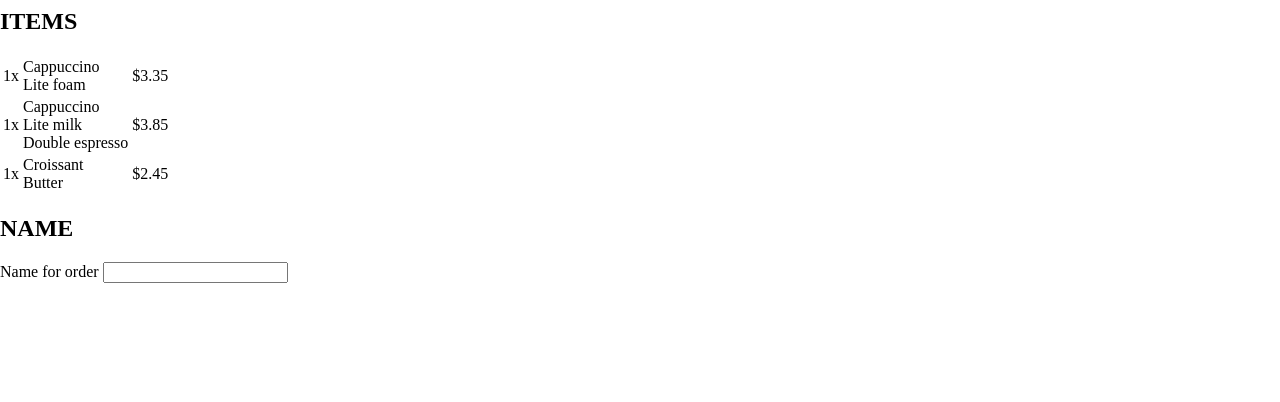
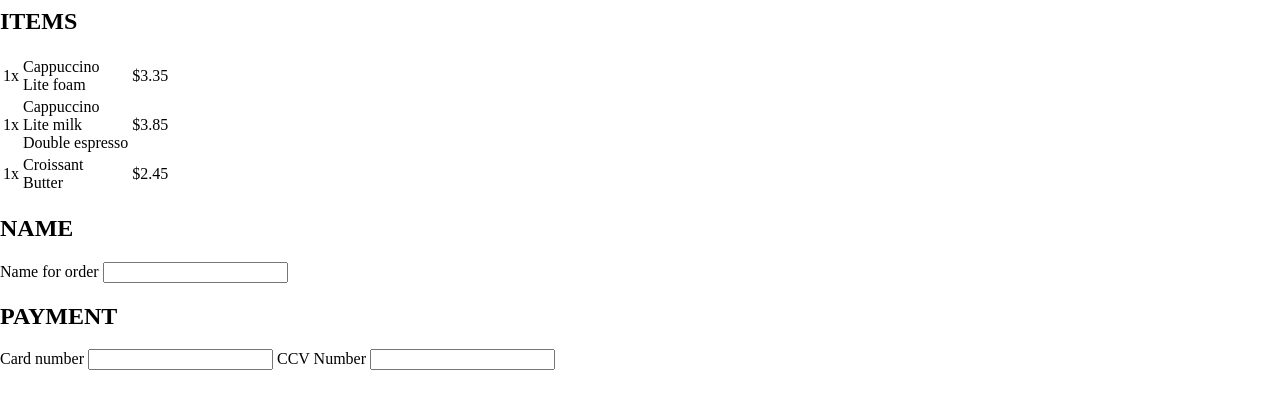
Before and after one commit to TechCrent/Coffee-Website, a plain HTML site: page index.html in a window 1280 px wide. Shown: the part 62-464 px from the top of the page. Drawn offline with Linux system fonts and the light colour scheme.

Commit message:
Feat(HTML): PAYMENT Section

```diff
--- a/index.html
+++ b/index.html
@@ -41,10 +41,14 @@
     <section class="name">
         <h2 class="name-title">NAME</h2>
         <label for="name-for-order" class="input-lablel">Name for order</label>
-        <input class="name-for-order">
+        <input type="text" class="name-for-order">
     </section>
     <section class="payment">
-        <h2 class="payment-title"></h2>
+        <h2 class="payment-title">PAYMENT</h2>
+        <label for="card-number">Card number</label>
+        <input type="text" class="card-number">
+        <label for="ccv-number">CCV Number</label>
+        <input type="text" class="ccv-number">
     </section>
     <section class="total"></section>
     <section class="place-order"></section>
```
